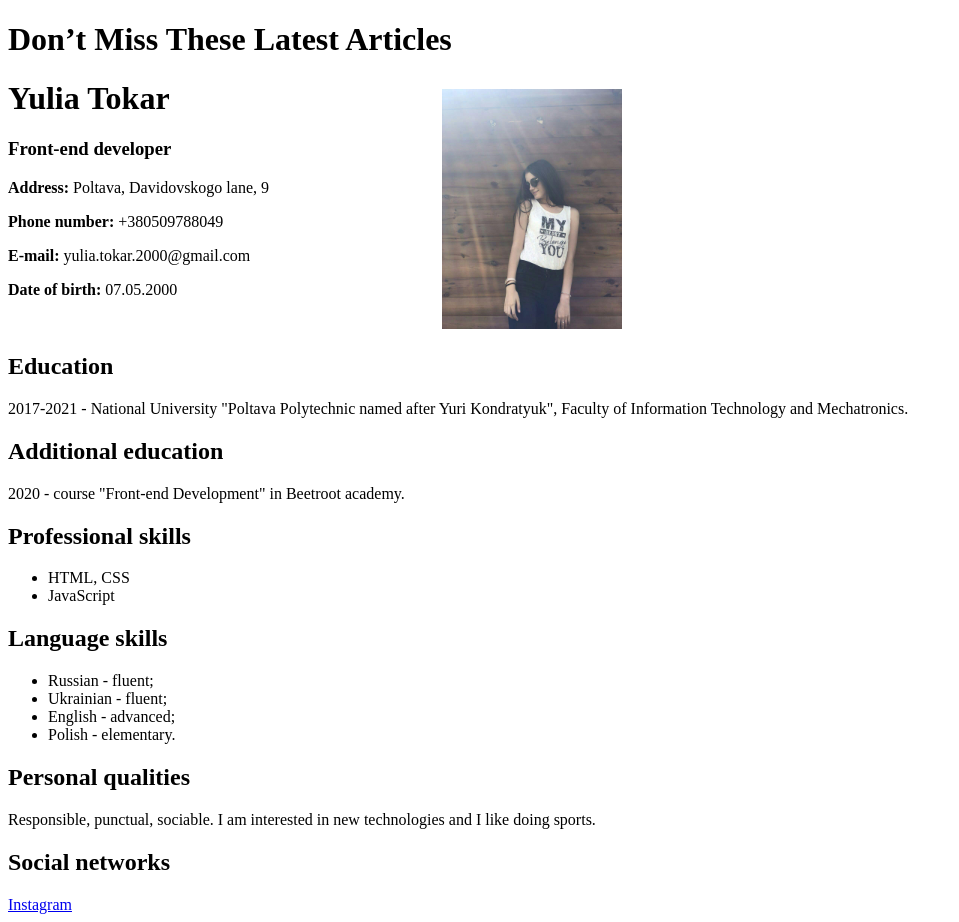
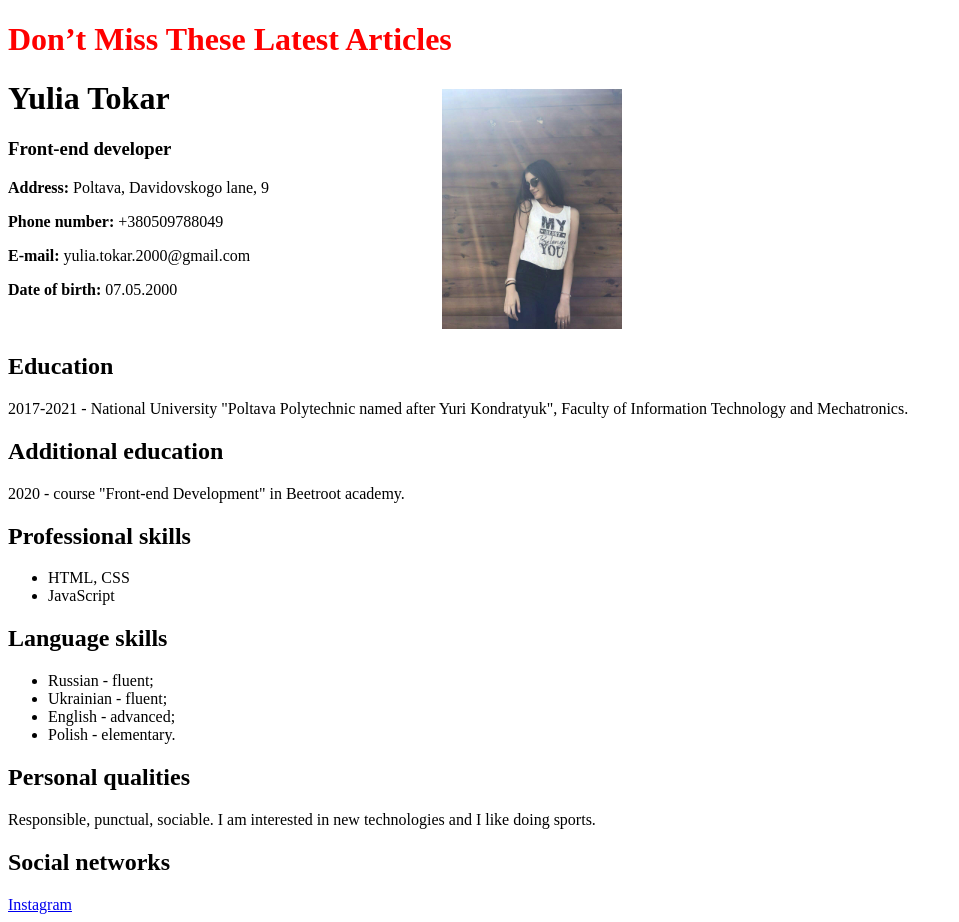
Before and after one commit to yuliatokar/resume-eng-, a plain HTML site: page index.html in a window 1280 px wide. Shown: the whole page, without its empty margins (0-959 px from the left). Drawn offline with Linux system fonts and the light colour scheme.

Commit message:
change title h1

```diff
--- a/index.html
+++ b/index.html
@@ -4,14 +4,14 @@
 <head>
     <meta charset="UTF-8">
     <meta name="viewport" content="width=device-width, initial-scale=1.0">
-    <title>Resume</title>
+    <title>Smashing magazine</title>
     <link rel="stylesheet" href="css/style.css">
 </head>
 
 <body>
     <main>
         <div>
-            <h1>Don’t Miss These Latest Articles</h1>
+            <h1 style="color:red">Don’t Miss These Latest Articles</h1>
             <h1>Yulia Tokar</h1>
             <h3>Front-end developer</h3>
             <img src="photo.jpg" alt="моё фото" class="photo">
```
